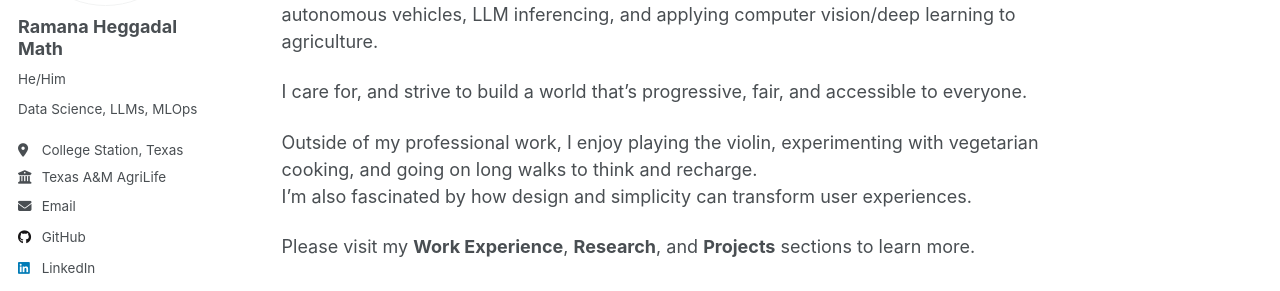
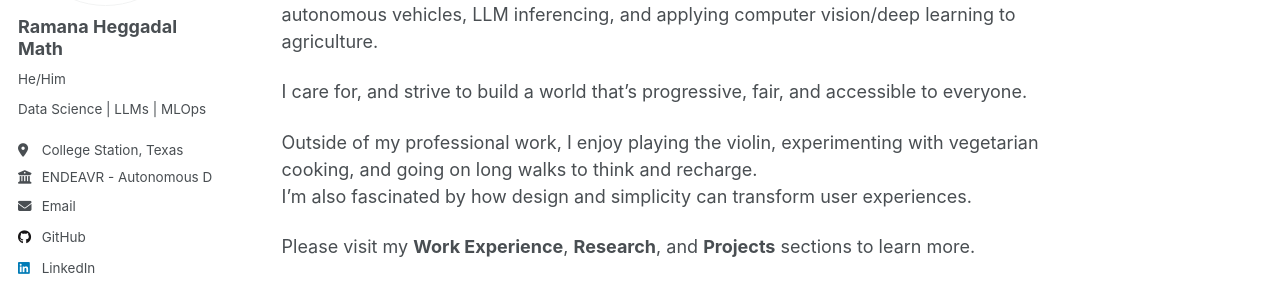
Before and after one commit to ramanahm1/ramanahm1.github.io, a Jekyll site: the page built from _pages/about.md, in a window 1280 px wide. Shown: the part 268-559 px from the top of the page. Built offline with Jekyll 4.4.1, drawn with Linux system fonts in a browser that asks for light colours; a script that is not in the unit is left out.

Commit message:
Update _config.yml

```diff
--- a/_config.yml
+++ b/_config.yml
@@ -25,9 +25,9 @@ author:
   avatar           : "profile.png"
   name             : "Ramana Heggadal Math"
   pronouns         : "He/Him"
-  bio              : "Data Science, LLMs, MLOps"
+  bio              : "Data Science | LLMs | MLOps"
   location         : "College Station, Texas"
-  employer         : "Texas A&M AgriLife"
+  employer         : "ENDEAVR - Autonomous Driving"
   uri              : # URL
   email            : "hm1ramana@gmail.com"
 
```
